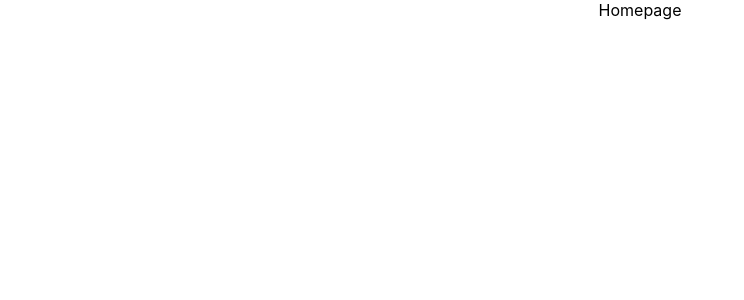
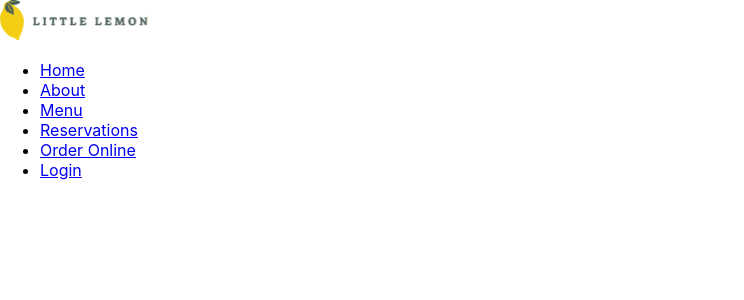
Before and after one commit to allomhg/coursera-react-capstone, a React (Create React App) app: page / in a window 1280 px wide. Shown: the top 300 px of the page, without its empty margins (0-744 px from the left). Built offline with nearby package versions, Linux system fonts and the light colour scheme.

Commit message:
Adding in components

```diff
--- a/src/App.js
+++ b/src/App.js
@@ -1,10 +1,15 @@
 import './App.css';
+import { Header } from './components/Header';
+import { Main } from './components/Main';
+import { Footer } from './components/Footer';
 
 function App() {
   return (
-    <div className="App">
-      Homepage
-    </div>
+    <>
+      <Header />
+      <Main />
+      <Footer />
+    </>
   );
 }
 
--- /dev/null
+++ b/src/components/Footer.js
@@ -0,0 +1,7 @@
+export const Footer = () => {
+    return (
+        <footer>
+
+        </footer>
+    );
+}
--- /dev/null
+++ b/src/components/Header.js
@@ -0,0 +1,10 @@
+import { Nav } from "./Nav";
+
+export const Header = () => {
+    return (
+        <header>
+            <img src="/Logo.svg" alt="Little Lemon Logo"></img>
+            <Nav />
+        </header>
+    );
+}
--- /dev/null
+++ b/src/components/Main.js
@@ -0,0 +1,7 @@
+export const Main = () => {
+    return (
+        <main>
+
+        </main>
+    );
+}
--- /dev/null
+++ b/src/components/Nav.js
@@ -0,0 +1,16 @@
+
+const navLinks = ["Home", "About", "Menu", "Reservations", "Order Online", "Login"];
+
+export const Nav = () => {
+    return (
+        <nav>
+            <ul>
+                {navLinks.map((name) => (
+                    <li key={name} id={name} title={name}>
+                        <a href="#">{name}</a>
+                    </li>
+                ))}
+            </ul>
+        </nav>
+    );
+}
```
Also changed, not shown: public/Logo.svg (added).
